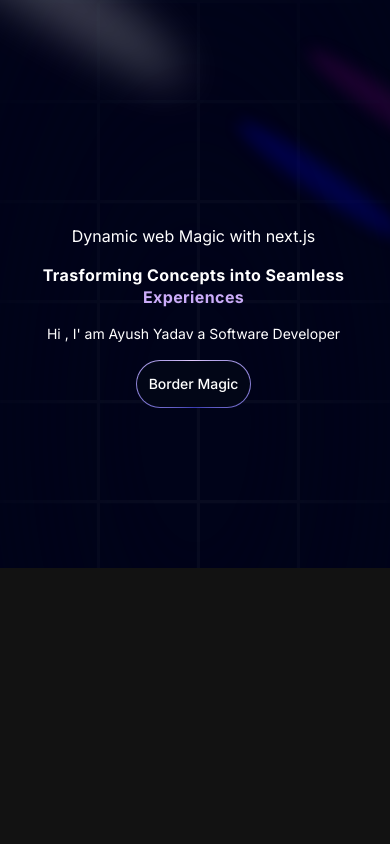
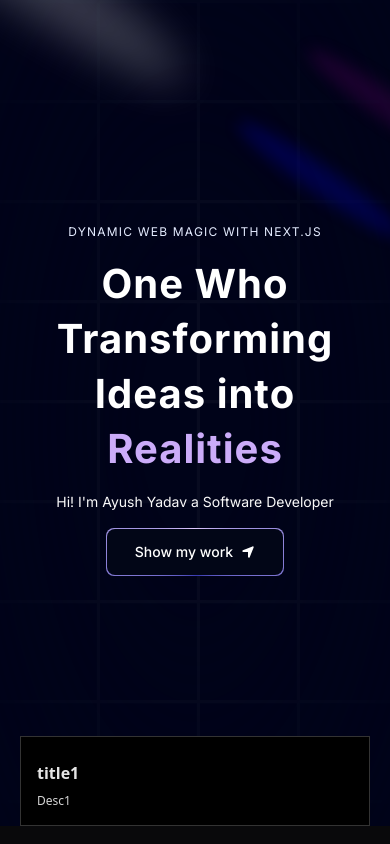
Before and after one commit to d47r48yy6/Portfolio, a Next.js app: page / in a window 390 px wide. Built offline with nearby package versions, Linux system fonts and the light colour scheme.

Commit message:
add Floating Nav

```diff
--- a/app/globals.css
+++ b/app/globals.css
@@ -1,3 +1,85 @@
 @tailwind base;
 @tailwind components;
 @tailwind utilities;
+
+@layer base {
+  :root {
+    --background: 0 0% 100%;
+    --foreground: 240 10% 3.9%;
+
+    --card: 0 0% 100%;
+    --card-foreground: 240 10% 3.9%;
+
+    --popover: 0 0% 100%;
+    --popover-foreground: 240 10% 3.9%;
+
+    --primary: 240 5.9% 10%;
+    --primary-foreground: 0 0% 98%;
+
+    --secondary: 240 4.8% 95.9%;
+    --secondary-foreground: 240 5.9% 10%;
+
+    --muted: 240 4.8% 95.9%;
+    --muted-foreground: 240 3.8% 46.1%;
+
+    --accent: 240 4.8% 95.9%;
+    --accent-foreground: 240 5.9% 10%;
+
+    --destructive: 0 84.2% 60.2%;
+    --destructive-foreground: 0 0% 98%;
+
+    --border: 240 5.9% 90%;
+    --input: 240 5.9% 90%;
+    --ring: 240 10% 3.9%;
+
+    --radius: 0.5rem;
+  }
+
+  .dark {
+    --background: 240 10% 3.9%;
+    --foreground: 0 0% 98%;
+
+    --card: 240 10% 3.9%;
+    --card-foreground: 0 0% 98%;
+
+    --popover: 240 10% 3.9%;
+    --popover-foreground: 0 0% 98%;
+
+    --primary: 0 0% 98%;
+    --primary-foreground: 240 5.9% 10%;
+
+    --secondary: 240 3.7% 15.9%;
+    --secondary-foreground: 0 0% 98%;
+
+    --muted: 240 3.7% 15.9%;
+    --muted-foreground: 240 5% 64.9%;
+
+    --accent: 240 3.7% 15.9%;
+    --accent-foreground: 0 0% 98%;
+
+    --destructive: 0 62.8% 30.6%;
+    --destructive-foreground: 0 0% 98%;
+
+    --border: 240 3.7% 15.9%;
+    --input: 240 3.7% 15.9%;
+    --ring: 240 4.9% 83.9%;
+  }
+}
+
+@layer base {
+  * {
+    @apply border-border !scroll-smooth;
+  }
+  body {
+    @apply bg-background text-foreground;
+  }
+  button {
+    @apply active:outline-none;
+  }
+}
+
+@layer utilities {
+  .heading {
+    @apply font-bold text-4xl md:text-5xl text-center;
+  }
+}
--- a/app/page.tsx
+++ b/app/page.tsx
@@ -1,11 +1,20 @@
 import Hero from "@/components/Hero";
+import { FloatingNav } from "@/components/ui/FloatingNav";
+import Grid from "@/components/ui/Grid";
 import Image from "next/image";
+import {FaHome } from "react-icons/fa"
 
 export default function Home() {
   return (
     <main className="relative bg-black-100 flex justify-center item-center flex-col overflow-hidden max-auto sm:px-10 px-5">
       <div className="max-w-7xl w-full">
+        <FloatingNav navItems={[
+          {
+            name:'Home', link:'/' , icon:<FaHome />
+          }
+        ]} />
         <Hero />
+        <Grid />
       </div>
     </main>
 
--- a/components/Hero.tsx
+++ b/components/Hero.tsx
@@ -1,40 +1,78 @@
-import React from 'react'
-import { Spotlight } from './ui/Spotlight'
-import { TextGenerateEffect } from './ui/TextGeneratorEffect'
-import { MagicButton } from './ui/MagicButton'
+import { FaLocationArrow } from "react-icons/fa6";
+
+
+import { Spotlight } from "./ui/Spotlight";
+import MagicButton from "./ui/MagicButton";
+import { TextGenerateEffect } from "./ui/TextGeneratorEffect";
+
 
 const Hero = () => {
   return (
-    <div className='pb-20 pt-36'>
-        <div>
-             {/*Made The Page Responsive for the Three Described Screen Size  */}
-            <Spotlight className='-top-40 -left-10 md:-left-32 md:-top-20 h-screen'fill='white' />
-            <Spotlight className='top-10 left-full h-[80vh] w-[50vw] 'fill='purple' />
-            <Spotlight className='top-28 left-80 h-[80vh] w-[50vw]'fill='blue' />
+    <div className="pb-20 pt-36">
+      {/**
+       *  UI: Spotlights
+       *  Link: https://ui.aceternity.com/components/spotlight
+       */}
+      <div>
+        <Spotlight
+          className="-top-40 -left-10 md:-left-32 md:-top-20 h-screen"
+          fill="white"
+        />
+        <Spotlight
+          className="h-[80vh] w-[50vw] top-10 left-full"
+          fill="purple"
+        />
+        <Spotlight className="left-80 top-28 h-[80vh] w-[50vw]" fill="blue" />
+      </div>
 
+      {/**
+       *  UI: grid
+       *  change bg color to bg-black-100 and reduce grid color from
+       *  0.2 to 0.03
+       */}
+      <div
+        className="h-screen w-full dark:bg-black-100 bg-white dark:bg-grid-white/[0.03] bg-grid-black-100/[0.2]
+       absolute top-0 left-0 flex items-center justify-center"
+      >
+        {/* Radial gradient for the container to give a faded look */}
+        <div
+          // chnage the bg to bg-black-100, so it matches the bg color and will blend in
+          className="absolute pointer-events-none inset-0 flex items-center justify-center dark:bg-black-100
+         bg-white [mask-image:radial-gradient(ellipse_at_center,transparent_20%,black)]"
+        />
+      </div>
+
+      <div className="flex justify-center relative my-20 z-10">
+        <div className="max-w-[89vw] md:max-w-2xl lg:max-w-[60vw] flex flex-col items-center justify-center">
+          <p className="uppercase tracking-widest text-xs text-center text-blue-100 max-w-80">
+            Dynamic Web Magic with Next.js
+          </p>
+
+          {/**
+           *  Link: https://ui.aceternity.com/components/text-generate-effect
+           *
+           *  change md:text-6xl, add more responsive code
+           */}
+          <TextGenerateEffect
+            words="One Who Transforming Ideas into Realities"
+            className="text-center text-[40px] md:text-5xl lg:text-6xl"
+          />
+
+          <p className="text-center md:tracking-wider mb-4 text-sm md:text-lg lg:text-2xl">
+            Hi! I&apos;m Ayush Yadav a Software Developer
+          </p>
+
+          <a href="#about">
+            <MagicButton
+              title="Show my work"
+              icon={<FaLocationArrow />}
+              position="right"
+            />
+          </a>
         </div>
-        {/* Background Grids and dots in the page */}
-        <div className="h-screen w-full dark:bg-black-100 bg-white  dark:bg-grid-white/[0.03] bg-grid-black/[0.02] flex items-center justify-center absolute top-0 left-0">
-      {/* Radial gradient for the container to give a faded look */}
-      <div className="absolute pointer-events-none inset-0 flex items-center justify-center dark:bg-black-100 bg-white [mask-image:radial-gradient(ellipse_at_center,transparent_20%,black)]" />
-    </div>
-    <div className='flex= justify-center relative my-20'>
-      <div className='max-w-[89vw] md:max-w-2xl lg:max-w-[60vw] flex flex-col items-center justify-center '>
-        <h2>
-          Dynamic web Magic with next.js
-        </h2>
-        <TextGenerateEffect
-        className='text-center text-40[40px] md:text-5xl lg:text-6xl'
-        words='Trasforming Concepts into Seamless Experiences '/>
-        <p className='text-center md:tracking-wider mb-4 text-sm md:text-lg lg:text2xl'>
-          Hi , I&apos; am Ayush Yadav a Software Developer
-        </p>
-        <MagicButton />
       </div>
     </div>
+  );
+};
 
-    </div>
-  )
-}
-
-export default Hero
+export default Hero;
--- /dev/null
+++ b/components/ui/BentoGrid.tsx
@@ -0,0 +1,56 @@
+import { cn } from "@/utils/cn";
+
+export const BentoGrid = ({
+  className,
+  children,
+}: {
+  className?: string;
+  children?: React.ReactNode;
+}) => {
+  return (
+    <div
+      className={cn(
+        "grid md:auto-rows-[18rem] grid-cols-1 md:grid-cols-3 gap-4 max-w-7xl mx-auto ",
+        className
+      )}
+    >
+      {children}
+    </div>
+  );
+};
+
+export const BentoGridItem = ({
+  className,
+  title,
+  description,
+  header,
+  icon,
+  id,
+}: {
+  className?: string;
+  title?: string | React.ReactNode;
+  description?: string | React.ReactNode;
+  header?: React.ReactNode;
+  icon?: React.ReactNode;
+  id:number;
+}) => {
+  return (
+    <div
+      className={cn(
+        "row-span-1 relative rounded-6xl group/bento hover:shadow-xl transition duration-200 shadow-input dark:shadow-none p-4 dark:bg-black dark:border-white/[0.2] bg-white border border-transparent justify-between flex flex-col space-y-4 border-red-500",
+        className
+      )}
+    >
+      {header}
+      <div className="group-hover/bento:translate-x-2 transition duration-200">
+        {icon}
+        <div className="font-sans font-bold text-neutral-600 dark:text-neutral-200 mb-2 mt-2">
+          {title}
+        </div>
+        <div className="font-sans font-normal text-neutral-600 text-xs dark:text-neutral-300">
+          {description}
+        </div>
+      </div>
+    </div>
+  );
+};
--- /dev/null
+++ b/components/ui/FloatingNav.tsx
@@ -0,0 +1,97 @@
+"use client";
+import React, { useState } from "react";
+import {
+  motion,
+  AnimatePresence,
+  useScroll,
+  useMotionValueEvent,
+} from "framer-motion";
+import Link from "next/link";
+import { cn } from "@/utils/cn";
+
+
+export const FloatingNav = ({
+  navItems,
+  className,
+}: {
+  navItems: {
+    name: string;
+    link: string;
+    icon?: JSX.Element;
+  }[];
+  className?: string;
+}) => {
+  const { scrollYProgress } = useScroll();
+
+  // set true for the initial state so that nav bar is visible in the hero section
+  const [visible, setVisible] = useState(true);
+
+  useMotionValueEvent(scrollYProgress, "change", (current) => {
+    // Check if current is not undefined and is a number
+    if (typeof current === "number") {
+      let direction = current! - scrollYProgress.getPrevious()!;
+
+      if (scrollYProgress.get() < 0.05) {
+        // also set true for the initial state
+        setVisible(true);
+      } else {
+        if (direction < 0) {
+          setVisible(true);
+        } else {
+          setVisible(false);
+        }
+      }
+    }
+  });
+
+  return (
+    <AnimatePresence mode="wait">
+      <motion.div
+        initial={{
+          opacity: 1,
+          y: -100,
+        }}
+        animate={{
+          y: visible ? 0 : -100,
+          opacity: visible ? 1 : 0,
+        }}
+        transition={{
+          duration: 0.2,
+        }}
+        className={cn(
+          // change rounded-full to rounded-lg
+          // remove dark:border-white/[0.2] dark:bg-black bg-white border-transparent
+          // change  pr-2 pl-8 py-2 to px-10 py-5
+          "flex max-w-fit md:min-w-[70vw] lg:min-w-fit fixed z-[5000] top-10 inset-x-0 mx-auto px-10 py-5 rounded-lg border border-black/.1 shadow-[0px_2px_3px_-1px_rgba(0,0,0,0.1),0px_1px_0px_0px_rgba(25,28,33,0.02),0px_0px_0px_1px_rgba(25,28,33,0.08)] items-center justify-center space-x-4",
+          className
+        )}
+        style={{
+          backdropFilter: "blur(16px) saturate(180%)",
+          backgroundColor: "rgba(17, 25, 40, 0.75)",
+          borderRadius: "12px",
+          border: "1px solid rgba(255, 255, 255, 0.125)",
+        }}
+      >
+        {navItems.map((navItem: any, idx: number) => (
+          <Link
+            key={`link=${idx}`}
+            href={navItem.link}
+            className={cn(
+              "relative dark:text-neutral-50 items-center  flex space-x-1 text-neutral-600 dark:hover:text-neutral-300 hover:text-neutral-500"
+            )}
+          >
+            <span className="block sm:hidden">{navItem.icon}</span>
+            {/* add !cursor-pointer */}
+            {/* remove hidden sm:block for the mobile responsive */}
+            <span className=" text-sm !cursor-pointer">{navItem.name}</span>
+          </Link>
+        ))}
+        {/* remove this login btn */}
+        {/* <button className="border text-sm font-medium relative border-neutral-200 dark:border-white/[0.2] text-black dark:text-white px-4 py-2 rounded-full">
+          <span>Login</span>
+          <span className="absolute inset-x-0 w-1/2 mx-auto -bottom-px bg-gradient-to-r from-transparent via-blue-500 to-transparent  h-px" />
+        </button> */}
+      </motion.div>
+    </AnimatePresence>
+  );
+};
--- /dev/null
+++ b/components/ui/Grid.tsx
@@ -0,0 +1,23 @@
+import React from 'react'
+import { BentoGrid, BentoGridItem } from './BentoGrid'
+
+const Grid = () => {
+  return (
+   <section id="about">
+    <BentoGrid>
+        {[{title:'title1', decription:'Desc1', id:1}].map
+        ((item ,i )=> (<BentoGridItem
+            id={item.id}
+            key={item.id}
+            title={item.title}
+            description={item.decription}
+
+            />)
+        )}
+    </BentoGrid>
+
+   </section>
+  )
+}
+
+export default Grid
--- a/components/ui/MagicButton.tsx
+++ b/components/ui/MagicButton.tsx
@@ -1,13 +1,35 @@
-import React from 'react'
+import React from "react";
+const MagicButton = ({
+  title,
+  icon,
+  position,
+  handleClick,
+  otherClasses,
+}: {
+  title: string;
+  icon: React.ReactNode;
+  position: string;
+  handleClick?: () => void;
+  otherClasses?: string;
+}) => {
+  return (
+    <button
+      className="relative inline-flex h-12 w-full md:w-60 md:mt-10 overflow-hidden rounded-lg p-[1px] focus:outline-none"
+      onClick={handleClick}
+    >
+      <span className="absolute inset-[-1000%] animate-[spin_2s_linear_infinite] bg-[conic-gradient(from_90deg_at_50%_50%,#E2CBFF_0%,#393BB2_50%,#E2CBFF_100%)]" />
 
-export const MagicButton = () => {
-  return (
-    <button className="relative inline-flex h-12 overflow-hidden rounded-full p-[1px] focus:outline-none focus:ring-2 focus:ring-slate-400 focus:ring-offset-2 focus:ring-offset-slate-50">
-  <span className="absolute inset-[-1000%] animate-[spin_2s_linear_infinite] bg-[conic-gradient(from_90deg_at_50%_50%,#E2CBFF_0%,#393BB2_50%,#E2CBFF_100%)]" />
-  <span className="inline-flex h-full w-full cursor-pointer items-center justify-center rounded-full bg-slate-950 px-3 py-1 text-sm font-medium text-white backdrop-blur-3xl">
-    Border Magic
-  </span>
-</button>
+      {/* remove px-3 py-1, add px-5 gap-2 */}
+      <span
+        className={`inline-flex h-full w-full cursor-pointer items-center justify-center rounded-lg
+             bg-slate-950 px-7 text-sm font-medium text-white backdrop-blur-3xl gap-2 ${otherClasses}`}
+      >
+        {position === "left" && icon}
+        {title}
+        {position === "right" && icon}
+      </span>
+    </button>
+  );
+};
 
-  )
-}
+export default MagicButton;
--- a/components/ui/TextGeneratorEffect.tsx
+++ b/components/ui/TextGeneratorEffect.tsx
@@ -32,7 +32,7 @@
           return (
             <motion.span
               key={word + idx}
-              className= {`${idx > 3 ? 'text-purple' : 'dark:text-white text-black ' } opacity-0 `}
+              className= {`${idx > 4? 'text-purple' : 'dark:text-white text-black ' } opacity-0 `}
             >
               {word}{" "}
             </motion.span>
--- a/package.json
+++ b/package.json
@@ -9,6 +9,7 @@
     "lint": "next lint"
   },
   "dependencies": {
+    "@tabler/icons-react": "^3.5.0",
     "clsx": "^2.1.1",
     "framer-motion": "^11.2.10",
     "mini-svg-data-uri": "^1.4.4",
@@ -16,6 +17,7 @@
     "next-themes": "^0.3.0",
     "react": "^18",
     "react-dom": "^18",
+    "react-icons": "^5.2.1",
     "tailwind-merge": "^2.3.0",
     "tailwindcss-animate": "^1.0.7"
   },
```
Also changed, not shown: 1 other file (tests, documents, lock files or other folders).
